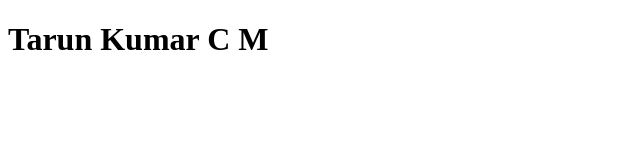
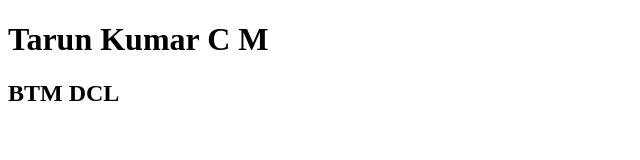
Before and after one commit to tk227/Merging, a plain HTML site: page index.html in a window 1280 px wide. Shown: the whole page, without its empty margins (0-640 px from the left). Drawn offline with Linux system fonts and the light colour scheme.

Commit message:
modify index html

```diff
--- a/index.html
+++ b/index.html
@@ -8,5 +8,6 @@
 </head>
 <body>
     <h1>Tarun Kumar C M</h1>
+    <h2>BTM DCL</h2>
 </body>
 </html>
```
